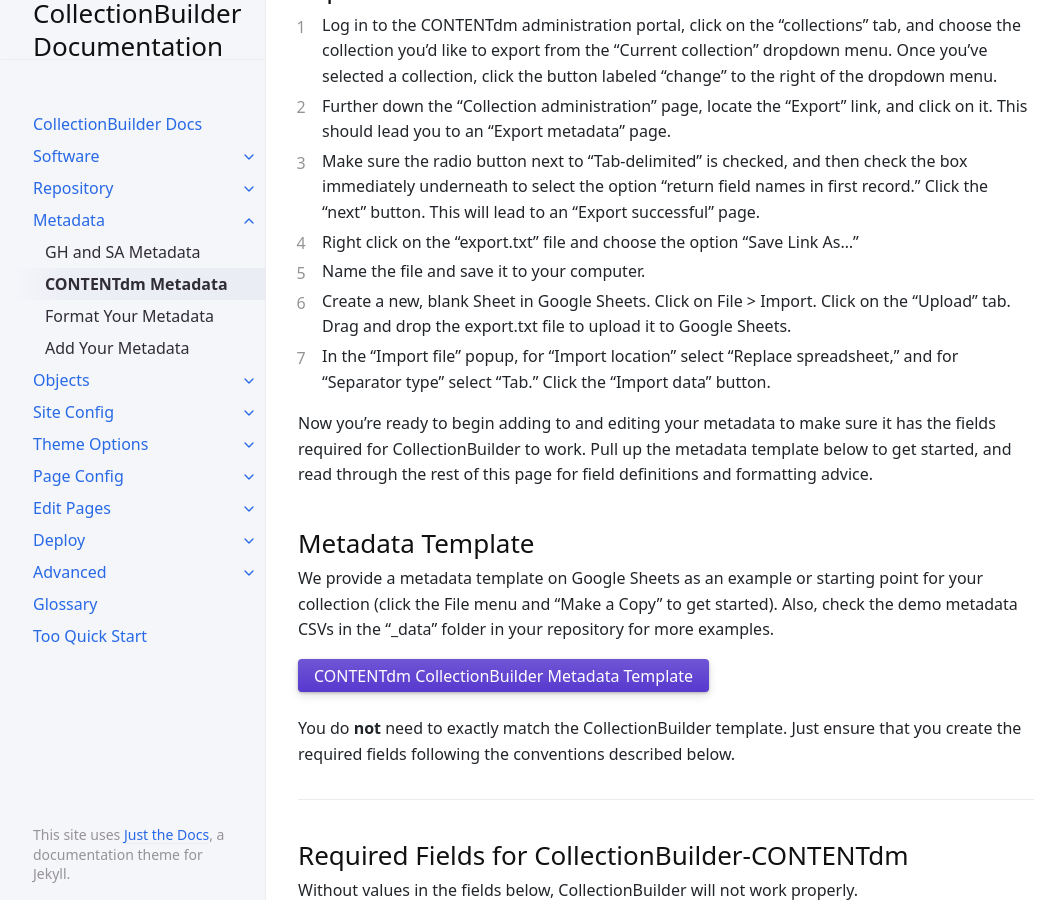
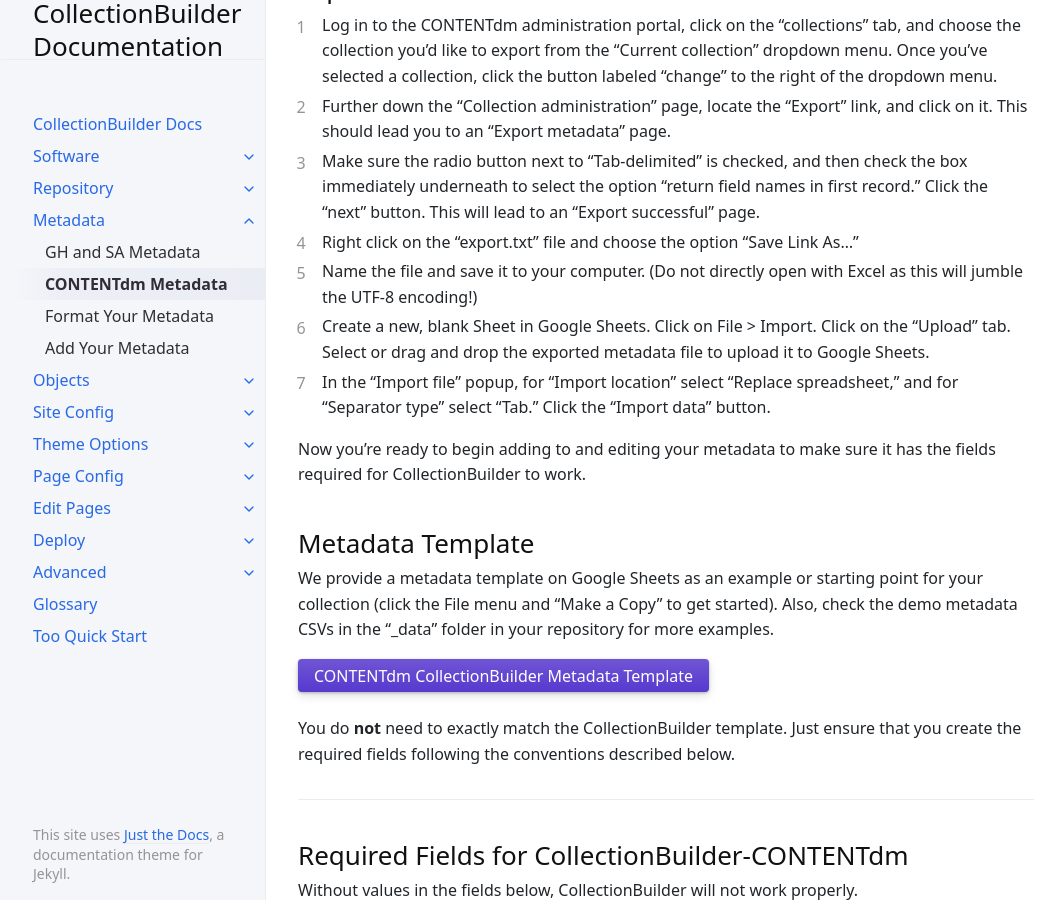
Before and after one commit to CollectionBuilder/cb-docs, a Jekyll site: the page built from docs/metadata/cdm_metadata.md, in a window 1280 px wide and 900 px high, scrolled down 308 px. Shown: the whole window, without its empty margins (106-1164 px from the left). Built offline with Jekyll 4.4.1, drawn with Linux system fonts in a browser that asks for light colours.

Commit message:
tweak CDM export info

```diff
--- a/docs/metadata/cdm_metadata.md
+++ b/docs/metadata/cdm_metadata.md
@@ -15,12 +15,11 @@ In most cases the first step will be to export metadata from CONTENTdm which wil
 2. Further down the "Collection administration" page, locate the "Export" link, and click on it. This should lead you to an "Export metadata" page.
 3. Make sure the radio button next to "Tab-delimited" is checked, and then check the box immediately underneath to select the option "return field names in first record." Click the "next" button. This will lead to an "Export successful" page.
 4. Right click on the "export.txt" file and choose the option "Save Link As..."
-5. Name the file and save it to your computer.
-6. Create a new, blank Sheet in Google Sheets. Click on File > Import. Click on the "Upload" tab. Drag and drop the export.txt file to upload it to Google Sheets.
+5. Name the file and save it to your computer. (Do not directly open with Excel as this will jumble the UTF-8 encoding!)
+6. Create a new, blank Sheet in Google Sheets. Click on File > Import. Click on the "Upload" tab. Select or drag and drop the exported metadata file to upload it to Google Sheets.
 7. In the "Import file" popup, for "Import location" select "Replace spreadsheet," and for "Separator type" select "Tab." Click the "Import data" button.
 
 Now you're ready to begin adding to and editing your metadata to make sure it has the fields required for CollectionBuilder to work.
-Pull up the metadata template below to get started, and read through the rest of this page for field definitions and formatting advice.
 
 ## Metadata Template
 
```
Also changed, not shown: docs/metadata/index.md (+1 -1 lines).
